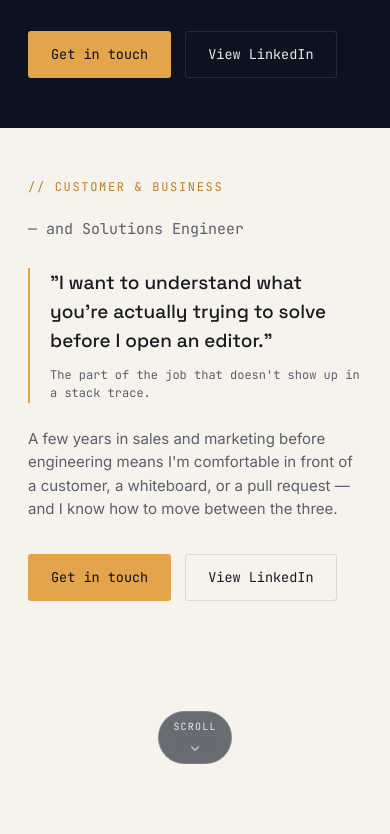
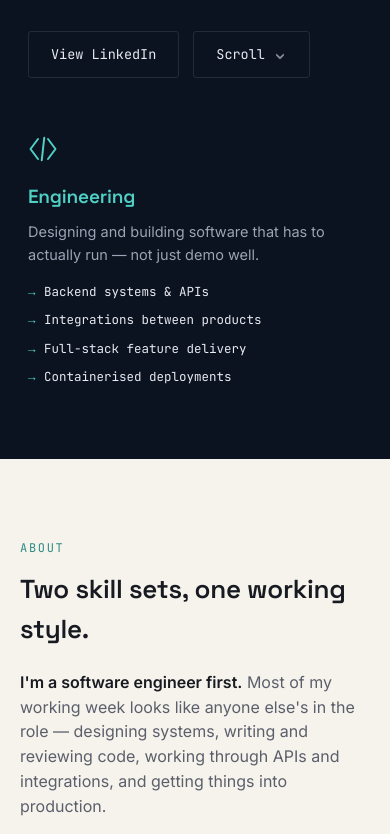
Before and after one commit to Machess/tilma, a plain HTML site: page index.html in a window 390 px wide. Shown: the part 443-1277 px from the top of the page. Drawn offline with Linux system fonts and the light colour scheme.

Commit message:
fixed positions and responsiveness

```diff
--- a/index.html
+++ b/index.html
@@ -41,8 +41,13 @@
   <span class="k">return</span> ship(code, <span class="s">"production"</span>);
 }</pre>
           <div class="hero-actions">
-            <a class="btn btn-primary" href="#contact">Get in touch</a>
             <a class="btn btn-ghost-dark" href="https://www.linkedin.com/in/mac-tilma-575a2522/?skipRedirect=true" target="_blank" rel="noopener">View LinkedIn</a>
+            <button type="button" class="btn btn-ghost-dark hero-scroll-btn" aria-label="Scroll to About section">
+              Scroll
+              <svg class="chevron" viewBox="0 0 24 24" fill="none" stroke="currentColor" stroke-width="2" aria-hidden="true">
+                <path d="M6 9l6 6 6-6" stroke-linecap="round" stroke-linejoin="round"/>
+              </svg>
+            </button>
           </div>
         </div>
         <div class="hero-world">
@@ -71,20 +76,26 @@
             <li>Scoping &amp; solution design</li>
             <li>Direct customer conversations</li>
           </ul>
+          <p class="hero-world-note">
+            A few years in sales and marketing before engineering means I'm comfortable in front of a customer, a whiteboard, or a pull request — and I know how to move between the three.
+          </p>
         </div>
         <div class="hero-content">
           <div class="hero-tag">// customer &amp; business</div>
-          <div class="hero-role">— and Solutions Engineer</div>
+          <h1 class="hero-name">Mac Tilma</h1>
+          <div class="hero-role">Customer Solutions Engineer</div>
           <blockquote>
             "I want to understand what you're actually trying to solve before I open an editor."
             <span>The part of the job that doesn't show up in a stack trace.</span>
           </blockquote>
-          <p class="hero-note">
-            A few years in sales and marketing before engineering means I'm comfortable in front of a customer, a whiteboard, or a pull request — and I know how to move between the three.
-          </p>
           <div class="hero-actions">
-            <a class="btn btn-primary" href="#contact">Get in touch</a>
             <a class="btn btn-ghost-light" href="https://www.linkedin.com/in/mac-tilma-575a2522/?skipRedirect=true" target="_blank" rel="noopener">View LinkedIn</a>
+            <button type="button" class="btn btn-ghost-light hero-scroll-btn" aria-label="Scroll to About section">
+              Scroll
+              <svg class="chevron" viewBox="0 0 24 24" fill="none" stroke="currentColor" stroke-width="2" aria-hidden="true">
+                <path d="M6 9l6 6 6-6" stroke-linecap="round" stroke-linejoin="round"/>
+              </svg>
+            </button>
           </div>
         </div>
       </div>
@@ -103,13 +114,6 @@
       </button>
     </div>
   </div>
-
-  <button type="button" class="scroll-cue" id="scrollCue" aria-label="Scroll to About section">
-    <span>Scroll</span>
-    <svg class="chevron" viewBox="0 0 24 24" fill="none" stroke="currentColor" stroke-width="2" aria-hidden="true">
-      <path d="M6 9l6 6 6-6" stroke-linecap="round" stroke-linejoin="round"/>
-    </svg>
-  </button>
 </section>
 
 <section class="section" id="about">
--- a/script.js
+++ b/script.js
@@ -28,9 +28,12 @@ window.addEventListener('scroll', () => {
 });
 
 // ---------- Hero toggle ----------
-// Two buttons instead of a drag gesture:
-// - "Engineering" expands the tech side to full width (click again to go back to both)
-// - "Customer" expands the customer/business side to full width (click again to go back to both)
+// Desktop: three states — "both" is the default split view, and each
+// button expands its side to full width (click it again to go back to both).
+// Mobile: there's no stacked "both" view (see the CSS media query) — it
+// always shows exactly one side, defaulting to Engineering. On mobile each
+// button just switches to its own side; clicking the already-active one
+// does nothing; there's nothing to "toggle off" to.
 const heroSlider = document.getElementById('heroSlider');
 const heroPanelTech = document.getElementById('heroPanelTech');
 const heroPanelCustomer = document.getElementById('heroPanelCustomer');
@@ -38,7 +41,10 @@ const toggleTech = document.getElementById('toggleTech');
 const toggleCustomer = document.getElementById('toggleCustomer');
 
 if (heroSlider && toggleTech && toggleCustomer) {
-  let state = 'both'; // 'both' | 'tech' | 'customer'
+  const MOBILE_QUERY = '(max-width: 900px)';
+  const isMobile = () => window.matchMedia(MOBILE_QUERY).matches;
+
+  let state = isMobile() ? 'tech' : 'both'; // 'both' | 'tech' | 'customer'
 
   const applyState = () => {
     heroSlider.classList.toggle('state-tech', state === 'tech');
@@ -53,24 +59,36 @@ if (heroSlider && toggleTech && toggleCustomer) {
   };
 
   toggleTech.addEventListener('click', () => {
-    state = state === 'tech' ? 'both' : 'tech';
+    state = isMobile() ? 'tech' : (state === 'tech' ? 'both' : 'tech');
     applyState();
   });
 
   toggleCustomer.addEventListener('click', () => {
-    state = state === 'customer' ? 'both' : 'customer';
+    state = isMobile() ? 'customer' : (state === 'customer' ? 'both' : 'customer');
     applyState();
   });
 
   applyState();
+
+  // If the viewport crosses the mobile breakpoint after load (window
+  // resize, device rotation), make sure 'both' never lingers on mobile.
+  window.addEventListener('resize', () => {
+    if (isMobile() && state === 'both') {
+      state = 'tech';
+      applyState();
+    }
+  });
 }
 
-// ---------- Scroll cue ----------
-const scrollCue = document.getElementById('scrollCue');
+// ---------- Hero scroll buttons ----------
+// One lives in each panel's hero-actions row, next to View LinkedIn.
+const scrollButtons = document.querySelectorAll('.hero-scroll-btn');
 const aboutSection = document.getElementById('about');
 
-if (scrollCue && aboutSection) {
-  scrollCue.addEventListener('click', () => {
-    aboutSection.scrollIntoView({ behavior: 'smooth' });
+if (scrollButtons.length && aboutSection) {
+  scrollButtons.forEach((btn) => {
+    btn.addEventListener('click', () => {
+      aboutSection.scrollIntoView({ behavior: 'smooth' });
+    });
   });
 }
--- a/styles.css
+++ b/styles.css
@@ -146,13 +146,20 @@ h1.hero-name{
   line-height:1.04;
 }
 .hero-panel--tech h1.hero-name{color:var(--text-light);}
+
+/* Only one "Mac Tilma" should ever be visible at once. The tech side keeps
+   its heading by default (it's the identity line for the default split
+   view); the customer side's heading only appears once that side is
+   expanded to full — at which point the tech side is hidden anyway. */
+.hero-panel--customer h1.hero-name{display:none;}
+.hero-slider.state-customer .hero-panel--customer h1.hero-name{display:block;}
+
 .hero-role{
   font-family:var(--mono);font-size:15px;margin-top:14px;
 }
 .hero-panel--tech .hero-role{color:var(--text-light-dim);}
 .hero-panel--customer .hero-role{color:var(--text-dark-dim);}
 
-.hero-note{margin-top:24px;color:var(--text-dark-dim);font-size:15px;max-width:400px;}
 
 .hero-actions{display:flex;gap:14px;margin-top:34px;flex-wrap:wrap;}
 .btn{
@@ -191,6 +198,13 @@ h1.hero-name{
 .hero-panel--tech .hero-world li::before{content:'→';position:absolute;left:0;color:var(--tech);}
 .hero-panel--customer .hero-world li::before{content:'→';position:absolute;left:0;color:var(--bridge);}
 
+.hero-world-note{
+  margin-top:20px;padding-top:20px;
+  border-top:1px solid var(--line-dark);
+  font-size:14px;max-width:340px;
+}
+.hero-panel--tech .hero-world-note{border-top-color:var(--line);}
+
 /* ---------- HERO SLIDER CONTROLS ---------- */
 .hero-divider{
   position:absolute;top:0;bottom:0;left:50%;
@@ -225,24 +239,16 @@ h1.hero-name{
 .hero-toggle-btn--customer[aria-pressed="true"]{background:var(--bridge);color:var(--ink);}
 .hero-toggle-btn--tech[aria-pressed="true"]{background:var(--tech);color:var(--ink);}
 
-/* ---------- SCROLL CUE ---------- */
-.scroll-cue{
-  position:absolute;bottom:28px;left:50%;transform:translateX(-50%);
-  z-index:10;
-  display:flex;flex-direction:column;align-items:center;gap:6px;
-  padding:10px 18px 12px;
-  background:rgba(11,18,32,0.6);
-  border:1px solid rgba(255,255,255,0.16);
-  border-radius:999px;
-  backdrop-filter:blur(6px);
-  color:var(--text-light);
-  font-family:var(--mono);font-size:11px;letter-spacing:0.12em;text-transform:uppercase;
+/* ---------- HERO SCROLL BUTTON ---------- */
+/* Sits in hero-actions next to View LinkedIn, styled as a regular .btn but
+   reset to a <button> and given the small bouncing chevron as its cue. */
+.hero-scroll-btn{
+  display:inline-flex;align-items:center;gap:8px;
+  background:transparent;
+  appearance:none;
   cursor:pointer;
-  transition:transform .2s ease, background .2s ease;
 }
-.scroll-cue:hover{transform:translateX(-50%) translateY(-2px);background:rgba(11,18,32,0.78);}
-.scroll-cue:focus-visible{outline:2px solid var(--bridge);outline-offset:3px;}
-.scroll-cue .chevron{width:14px;height:14px;animation:cue-bounce 1.6s ease-in-out infinite;}
+.hero-scroll-btn .chevron{width:14px;height:14px;animation:cue-bounce 1.6s ease-in-out infinite;}
 @keyframes cue-bounce{
   0%,100%{transform:translateY(0);opacity:0.55;}
   50%{transform:translateY(5px);opacity:1;}
@@ -407,9 +413,9 @@ footer .wrap{display:flex;justify-content:space-between;align-items:center;width
 @media (max-width:900px){
   nav.links{display:none;}
 
-  /* Below 900px the two halves stack instead of clipping side-by-side.
-     The toggle still works here: instead of widening a panel it simply
-     shows/hides the other one, so you can jump straight to one side. */
+  /* Below 900px there's no side-by-side split at all — the toggle simply
+     shows one full panel at a time (Tech by default), instead of clipping
+     a shared row like it does on desktop. */
   .hero{min-height:auto;}
   .hero-slider{height:auto;}
   .hero-panel{
@@ -418,26 +424,28 @@ footer .wrap{display:flex;justify-content:space-between;align-items:center;width
     align-items:flex-start !important;
     pointer-events:auto !important;
   }
-  .hero-panel--tech{padding:130px 28px 50px;}
-  .hero-panel--customer{padding:50px 28px 70px;}
-  /* If Customer is shown alone it becomes the first (top) panel and needs
-     the same clearance from the fixed nav that Tech normally gets. */
-  .hero-slider.state-customer .hero-panel--customer{padding-top:110px;}
-  .hero-slider.state-tech .hero-panel--customer,
+  .hero-panel--tech,
+  .hero-panel--customer{padding:130px 28px 72px;}
+  /* Same top/bottom padding on both sides, matching Engineering's spacing,
+     so whichever one is showing always gets the same clearance from the
+     nav and toggle, and hero-world's list always has the same room before
+     the panel ends. */
+
+  /* Mobile never shows the stacked 'both' view — it defaults to Tech only
+     (CSS-level, so there's no flash before JS applies the toggle state)
+     and Customer only appears once explicitly toggled on. */
+  .hero-panel--customer{display:none;}
+  .hero-slider.state-customer .hero-panel--customer{display:block;}
   .hero-slider.state-customer .hero-panel--tech{display:none;}
 
   .hero-content{max-width:none;}
   .hero-panel-inner{flex-direction:column;align-items:flex-start;}
+  /* Customer's DOM is world-then-content (needed for right-alignment on
+     desktop); on mobile put content — and its Get in touch / LinkedIn
+     buttons — first, matching the Engineering panel's stacking order. */
+  .hero-panel--customer .hero-content{order:-1;}
   .hero-divider{display:none;}
   .hero-toggle{top:64px;}
-
-  .scroll-cue{
-    position:static;
-    width:fit-content;
-    margin:40px auto 8px;
-    bottom:auto;left:auto;transform:none;
-  }
-  .scroll-cue:hover{transform:translateY(-2px);}
 
   .about-grid{grid-template-columns:1fr;}
   .about-photo,
@@ -456,5 +464,4 @@ footer .wrap{display:flex;justify-content:space-between;align-items:center;width
   .bring-grid{grid-template-columns:1fr;}
   .lang-row{grid-template-columns:1fr;}
   .section{padding:80px 0;}
-  .scroll-cue{font-size:10px;padding:8px 14px 10px;}
 }
```
